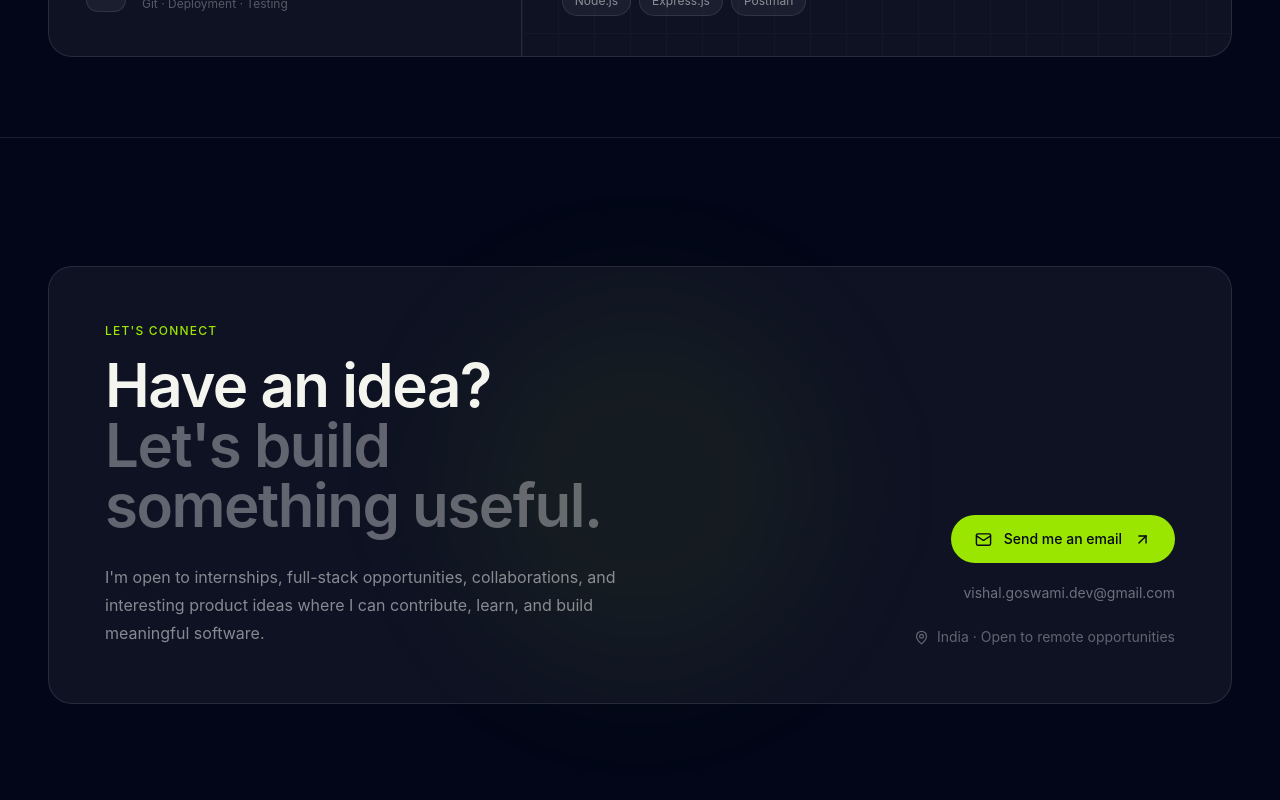
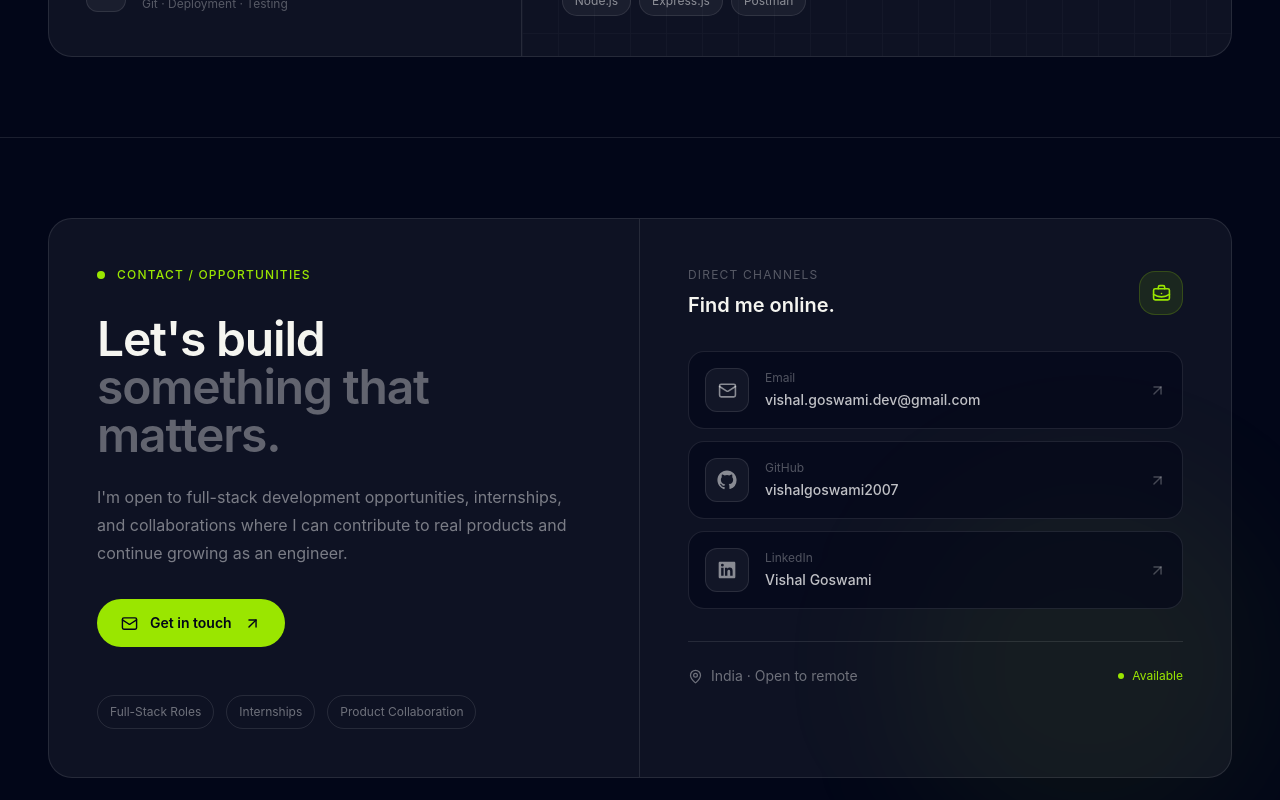
Before and after one commit to vishalgoswami2007/vishal-portfolio, a React (Vite) app: page / in a window 1280 px wide. Shown: the part 3260-4060 px from the top of the page. Built offline with nearby package versions, Linux system fonts and the light colour scheme.

Commit message:
feat: add professional contact section with social links

```diff
--- a/src/sections/Contact.jsx
+++ b/src/sections/Contact.jsx
@@ -1,66 +1,179 @@
+import { ArrowUpRight, Mail, MapPin, BriefcaseBusiness } from "lucide-react";
 import { motion } from "framer-motion";
-import { ArrowUpRight, Mail, MapPin } from "lucide-react";
+
+const contactLinks = [
+  {
+    label: "Email",
+    value: "vishal.goswami.dev@gmail.com",
+    href: "mailto:vishal.goswami.dev@gmail.com",
+    icon: Mail,
+    external: false,
+  },
+  {
+    label: "GitHub",
+    value: "vishalgoswami2007",
+    href: "https://github.com/vishalgoswami2007",
+    icon: null,
+    external: true,
+  },
+  {
+    label: "LinkedIn",
+    value: "Vishal Goswami",
+    href: "https://www.linkedin.com/in/vishal-goswami-81422136b",
+    icon: null,
+    external: true,
+  },
+];
+
+function GitHubIcon() {
+  return (
+    <svg viewBox="0 0 24 24" fill="currentColor" className="h-5 w-5">
+      <path d="M12 .5C5.65.5.5 5.65.5 12c0 5.1 3.29 9.42 7.86 10.95.57.1.78-.25.78-.55v-2.12c-3.2.7-3.88-1.36-3.88-1.36-.52-1.32-1.28-1.28-1.28-1.67-1.05-.72.08-.7.08-.7 1.16.08 1.77 1.19 1.77 1.19 1.03 1.76 2.7 1.25 3.36.95.1-.75.4-1.25.73-1.54-2.56-.29-5.26-1.28-5.26-5.7 0-1.26.45-2.29 1.19-3.1-.12-.29-.52-1.47.11-3.06 0 0 .97-.31 3.17 1.18a11.04 11.04 0 0 1 5.77 0c2.2-1.49 3.17-1.18 3.17-1.18.63 1.59.23 2.77.11 3.06.74.81 1.19 1.84 1.19 3.1 0 4.43-2.7 5.4-5.27 5.69.41.35.77 1.03.77 2.08v3.08c0 .3.21.66.79.55A11.5 11.5 0 0 0 23.5 12C23.5 5.65 18.35.5 12 .5Z" />
+    </svg>
+  );
+}
+
+function LinkedInIcon() {
+  return (
+    <svg viewBox="0 0 24 24" fill="currentColor" className="h-5 w-5">
+      <path d="M20.447 2H3.553C2.695 2 2 2.678 2 3.514v16.972C2 21.322 2.695 22 3.553 22h16.894c.858 0 1.553-.678 1.553-1.514V3.514C22 2.678 21.305 2 20.447 2ZM7.934 18.75H4.987V9.198h2.947v9.552ZM6.46 7.893a1.708 1.708 0 1 1 0-3.416 1.708 1.708 0 0 1 0 3.416ZM18.75 18.75h-2.94v-4.647c0-1.108-.02-2.534-1.545-2.534-1.547 0-1.784 1.208-1.784 2.454v4.727H9.54V9.198h2.823v1.305h.04c.393-.744 1.354-1.527 2.786-1.527 2.98 0 3.561 1.961 3.561 4.51v5.264Z" />
+    </svg>
+  );
+}
 
 function Contact() {
   return (
     <section
       id="contact"
-      className="relative overflow-hidden border-t border-white/10 bg-slate-950 py-24 md:py-32"
+      className="relative overflow-hidden border-t border-white/10 bg-slate-950 py-16 md:py-20"
     >
-      <div className="pointer-events-none absolute left-1/2 top-1/2 h-96 w-96 -translate-x-1/2 -translate-y-1/2 rounded-full bg-lime-400/5 blur-3xl" />
+      <div className="pointer-events-none absolute bottom-0 right-0 h-96 w-96 rounded-full bg-lime-400/5 blur-3xl" />
 
       <div className="relative mx-auto max-w-7xl px-5 md:px-10 lg:px-12">
         <motion.div
-          initial={{ opacity: 0, y: 30 }}
+          initial={{ opacity: 0, y: 25 }}
           whileInView={{ opacity: 1, y: 0 }}
-          viewport={{ once: true }}
+          viewport={{ once: true, amount: 0.2 }}
           transition={{ duration: 0.6 }}
-          className="rounded-3xl border border-white/10 bg-white/5 p-7 sm:p-10 md:p-14"
+          className="overflow-hidden rounded-3xl border border-white/10 bg-white/5"
         >
-          <div className="grid gap-12 lg:grid-cols-2 lg:items-end">
+          <div className="grid lg:grid-cols-2">
+            {/* Left: Main CTA */}
+            <div className="flex flex-col justify-between border-b border-white/10 p-7 sm:p-10 lg:border-b-0 lg:border-r lg:p-12">
               <div>
-              <p className="mb-4 text-xs font-medium uppercase tracking-widest text-lime-400">
-                Let's Connect
-              </p>
+                <div className="mb-8 flex items-center gap-3">
+                  <span className="h-2 w-2 rounded-full bg-lime-400" />
+                  <span className="text-xs font-medium uppercase tracking-widest text-lime-400">
+                    Contact / Opportunities
+                  </span>
+                </div>
 
-              <h2 className="max-w-3xl text-4xl font-semibold tracking-tight sm:text-5xl md:text-6xl">
-                Have an idea?
+                <h2 className="max-w-xl text-4xl font-semibold tracking-tight sm:text-5xl">
+                  Let's build
                   <span className="block text-white/35">
-                  Let's build something useful.
+                    something that matters.
                   </span>
                 </h2>
 
-              <p className="mt-7 max-w-xl leading-7 text-white/50">
-                I'm open to internships, full-stack opportunities,
-                collaborations, and interesting product ideas where I can
-                contribute, learn, and build meaningful software.
+                <p className="mt-6 max-w-lg text-sm leading-7 text-white/45 sm:text-base">
+                  I'm open to full-stack development opportunities,
+                  internships, and collaborations where I can contribute to
+                  real products and continue growing as an engineer.
+                </p>
+
+                <a
+                  href="mailto:vishal.goswami.dev@gmail.com"
+                  className="group mt-8 inline-flex items-center gap-3 rounded-full bg-lime-400 px-6 py-3.5 text-sm font-semibold text-slate-950 transition hover:bg-lime-300"
+                >
+                  <Mail size={17} />
+                  Get in touch
+                  <ArrowUpRight
+                    size={17}
+                    className="transition group-hover:-translate-y-0.5 group-hover:translate-x-0.5"
+                  />
+                </a>
+              </div>
+
+              <div className="mt-12 flex flex-wrap gap-3">
+                <span className="rounded-full border border-white/10 px-3 py-2 text-xs text-white/40">
+                  Full-Stack Roles
+                </span>
+                <span className="rounded-full border border-white/10 px-3 py-2 text-xs text-white/40">
+                  Internships
+                </span>
+                <span className="rounded-full border border-white/10 px-3 py-2 text-xs text-white/40">
+                  Product Collaboration
+                </span>
+              </div>
+            </div>
+
+            {/* Right: Contact Directory */}
+            <div className="p-7 sm:p-10 lg:p-12">
+              <div className="mb-8 flex items-center justify-between">
+                <div>
+                  <p className="text-xs uppercase tracking-widest text-white/30">
+                    Direct Channels
+                  </p>
+                  <h3 className="mt-2 text-xl font-semibold">
+                    Find me online.
+                  </h3>
+                </div>
+
+                <div className="flex h-11 w-11 items-center justify-center rounded-2xl border border-lime-400/20 bg-lime-400/10">
+                  <BriefcaseBusiness size={19} className="text-lime-400" />
+                </div>
+              </div>
+
+              <div className="space-y-3">
+                {contactLinks.map((link) => {
+                  const Icon = link.icon;
+
+                  return (
+                    <a
+                      key={link.label}
+                      href={link.href}
+                      target={link.external ? "_blank" : undefined}
+                      rel={link.external ? "noopener noreferrer" : undefined}
+                      className="group flex items-center justify-between gap-4 rounded-2xl border border-white/10 bg-slate-950/60 p-4 transition hover:border-lime-400/30 hover:bg-lime-400/5"
+                    >
+                      <div className="flex min-w-0 items-center gap-4">
+                        <div className="flex h-11 w-11 shrink-0 items-center justify-center rounded-xl border border-white/10 bg-white/5 text-white/50 transition group-hover:border-lime-400/20 group-hover:text-lime-400">
+                          {link.label === "GitHub" ? (
+                            <GitHubIcon />
+                          ) : link.label === "LinkedIn" ? (
+                            <LinkedInIcon />
+                          ) : (
+                            <Icon size={19} />
+                          )}
+                        </div>
+
+                        <div className="min-w-0">
+                          <p className="text-xs text-white/30">{link.label}</p>
+                          <p className="mt-1 truncate text-sm font-medium text-white/75">
+                            {link.value}
                           </p>
                         </div>
-
-            <div className="lg:text-right">
-              <a
-                href="mailto:vishal.goswami.dev@gmail.com"
-                className="group inline-flex items-center gap-3 rounded-full bg-lime-400 px-6 py-3.5 text-sm font-medium text-slate-950 transition hover:scale-105"
-              >
-                <Mail size={17} />
-                Send me an email
+                      </div>
 
                       <ArrowUpRight
                         size={17}
-                  className="transition group-hover:translate-x-0.5 group-hover:-translate-y-0.5"
+                        className="shrink-0 text-white/25 transition group-hover:-translate-y-0.5 group-hover:translate-x-0.5 group-hover:text-lime-400"
                       />
                     </a>
+                  );
+                })}
+              </div>
 
-              <a
-                href="mailto:vishal.goswami.dev@gmail.com"
-                className="mt-5 block text-sm text-white/40 transition hover:text-lime-400"
-              >
-                vishal.goswami.dev@gmail.com
-              </a>
+              <div className="mt-8 flex items-center justify-between border-t border-white/10 pt-6">
+                <div className="flex items-center gap-2 text-sm text-white/40">
+                  <MapPin size={15} />
+                  India · Open to remote
+                </div>
 
-              <div className="mt-6 flex items-center gap-2 text-sm text-white/35 lg:justify-end">
-                <MapPin size={15} />
-                India · Open to remote opportunities
+                <span className="flex items-center gap-2 text-xs text-lime-400">
+                  <span className="h-1.5 w-1.5 rounded-full bg-lime-400" />
+                  Available
+                </span>
               </div>
             </div>
           </div>
```
Lines whose indentation alone changed are shown as unchanged.
